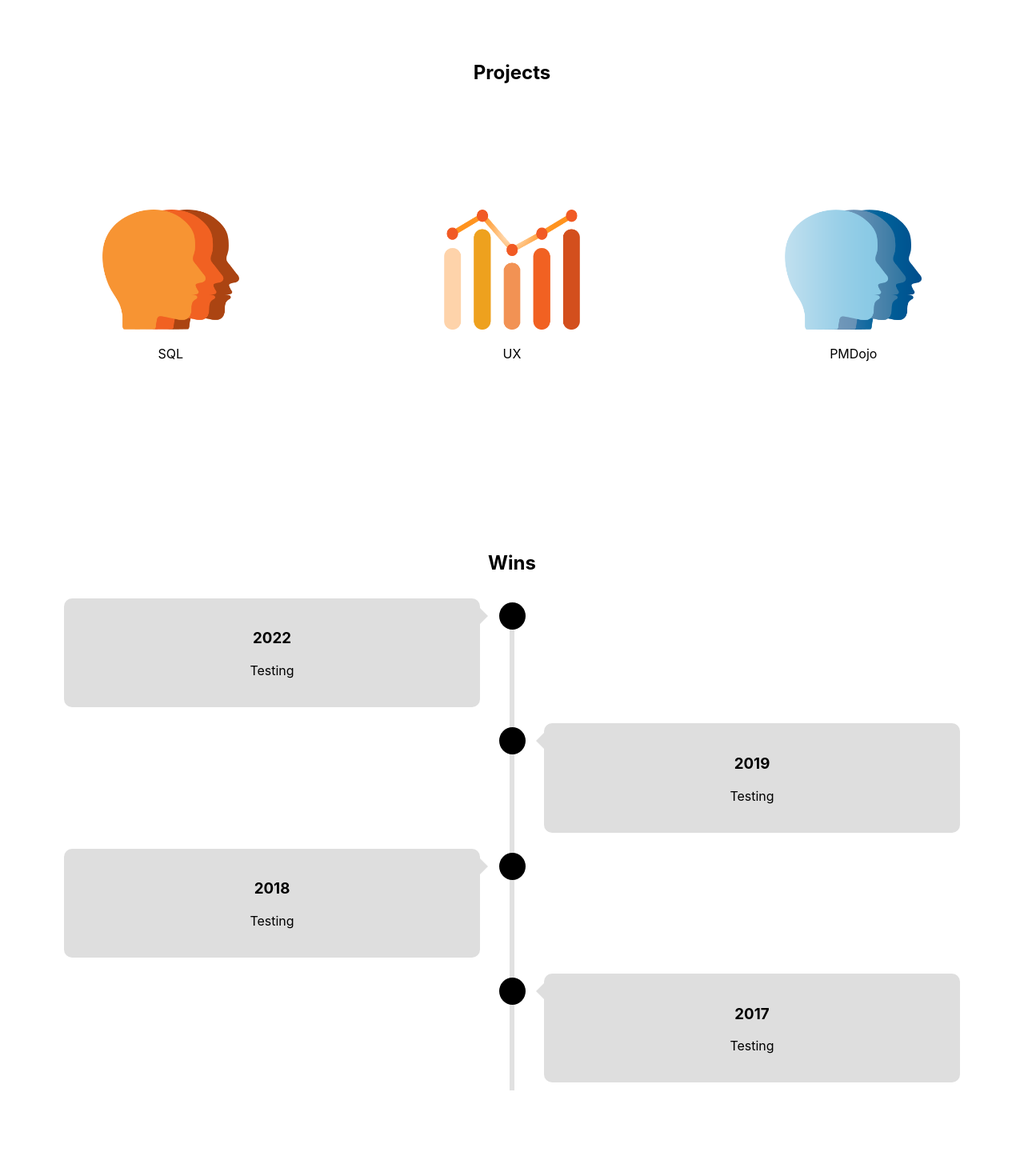
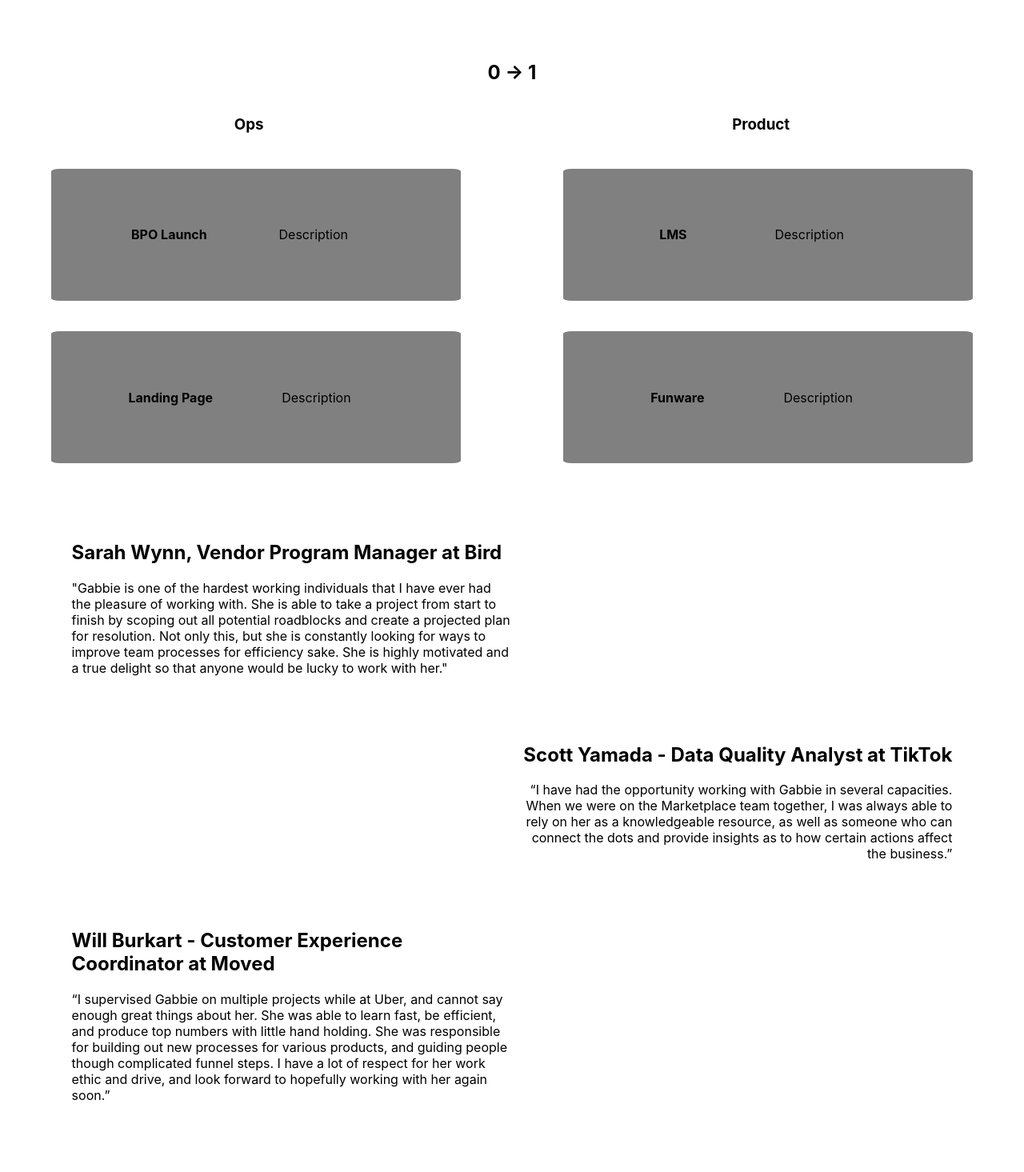
Before and after one commit to gabbiedla/portfoliov2, a React (Create React App) app: page / in a window 1280 px wide. Shown: the part 860-2325 px from the top of the page at 80% size. Before the commit the page ends 2223 px from the top, so only its background shows below. Built offline with nearby package versions, Linux system fonts and the light colour scheme.

Commit message:
recs section

```diff
--- a/src/App.js
+++ b/src/App.js
@@ -5,6 +5,7 @@ import Menu from './Components/Menu/Menu';
 import Projects from './Components/Projects/Projects';
 import Timeline from './Components/Timeline/Timeline';
 import Blog from './Components/Blog/Blog';
+import Recommendations from './Components/Recommendations/Recommendations';
 
 function App() {
   return (
@@ -22,6 +23,7 @@ function App() {
         </p>
       </header>
       <Projects />
+      <Recommendations />
       <Timeline />
       <Blog />
     </div>
--- a/src/Components/Projects/Projects.css
+++ b/src/Components/Projects/Projects.css
@@ -1,11 +1,12 @@
-.proj-container {
+.proj-section {
   min-height: 60vh;
 }
 
 h2 {
   padding-top: 5%;
 }
-.sections {
+
+/* .sections {
   display: flex;
   flex-direction: row;
   align-items: center;
@@ -26,4 +27,46 @@ h2 {
 .img3 {
   max-height: 40%;
   max-width: 40%;
+} */
+
+/* New project display */
+
+.category-container {
+  display: flex;
+  flex-wrap: wrap;
+  align-items: center;
+  justify-content: space-around;
 }
+
+.proj-container {
+  display: flex;
+  flex-wrap: wrap;
+  align-items: center;
+  justify-content: space-around;
+}
+
+.blocks {
+  display: flex;
+  flex-direction: row;
+  align-items: center;
+  justify-content: space-evenly;
+  /* border: solid; */
+  background-color: grey;
+  border-radius: 2%;
+}
+
+.box {
+  width: 40%;
+  margin-bottom: 1%;
+  margin-top: 2%;
+  padding: 4%;
+}
+
+/* .proj-name {
+  text-align: left;
+} */
+
+/* padding: 10%; */
+/* width: 40%;
+  height: 20%; */
+/* margin: 2%; */
--- a/src/Components/Projects/Projects.js
+++ b/src/Components/Projects/Projects.js
@@ -1,13 +1,35 @@
 import './Projects.css';
-import Sql from '../Projects/div2@4x.png';
-import Graph from '../Projects/chart2@4x.png';
-import Logo from '../Projects/Divtest@4x.png';
+// import Sql from '../Projects/div2@4x.png';
+// import Graph from '../Projects/chart2@4x.png';
+// import Logo from '../Projects/Divtest@4x.png';
 
 function Projects() {
   return (
-    <div className="proj-container">
-      <h2>Projects</h2>
-      <div className="sections">
+    <div className="proj-section">
+      <h2>0 &#8594; 1</h2>
+      <div className="category-container">
+        <h3 className="proj-category">Ops</h3>
+        <h3 className="proj-category">Product</h3>
+      </div>
+      <div className="proj-container">
+        <div className="blocks box">
+          <h4 className="proj-name">BPO Launch</h4>
+          <p className="proj-des">Description</p>
+        </div>
+        <div className="blocks box">
+          <h4 className="proj-name">LMS</h4>
+          <p className="proj-des">Description</p>
+        </div>
+        <div className="blocks box">
+          <h4 className="proj-name">Landing Page</h4>
+          <p className="proj-des">Description</p>
+        </div>
+        <div className="blocks box">
+          <h4 className="proj-name">Funware</h4>
+          <p className="proj-des">Description</p>
+        </div>
+      </div>
+      {/* <div className="sections">
         <div className="sql">
           <img src={Sql} className="img1" />
           <p>SQL</p>
@@ -20,7 +42,7 @@ function Projects() {
           <img src={Logo} className="img3" />
           <p>PMDojo</p>
         </div>
-      </div>
+      </div> */}
     </div>
   );
 }
--- /dev/null
+++ b/src/Components/Recommendations/Recommendations.css
@@ -0,0 +1,20 @@
+/* .recsContainer {
+  display: flex;
+  flex-direction: column;
+  align-items: center;
+  justify-content: center;
+  min-height: 60vh;
+} */
+
+.r1,
+.r3 {
+  text-align: left;
+  padding-left: 7%;
+  padding-right: 50%;
+}
+
+.r2 {
+  text-align: right;
+  padding-left: 50%;
+  padding-right: 7%;
+}
--- /dev/null
+++ b/src/Components/Recommendations/Recommendations.js
@@ -0,0 +1,46 @@
+import './Recommendations.css';
+
+function Recommendations() {
+  return (
+    <div className="recsContainer">
+      <div className="reco1">
+        <h2 className="r1">Sarah Wynn, Vendor Program Manager at Bird</h2>
+        <p className="r1">
+          "Gabbie is one of the hardest working individuals that I have ever had
+          the pleasure of working with. She is able to take a project from start
+          to finish by scoping out all potential roadblocks and create a
+          projected plan for resolution. Not only this, but she is constantly
+          looking for ways to improve team processes for efficiency sake. She is
+          highly motivated and a true delight so that anyone would be lucky to
+          work with her."
+        </p>
+      </div>
+      <div className="reco2">
+        <h2 className="r2">Scott Yamada - Data Quality Analyst at TikTok</h2>
+        <p className="r2">
+          “I have had the opportunity working with Gabbie in several capacities.
+          When we were on the Marketplace team together, I was always able to
+          rely on her as a knowledgeable resource, as well as someone who can
+          connect the dots and provide insights as to how certain actions affect
+          the business.”
+        </p>
+      </div>
+      <div className="reco3">
+        <h2 className="r3">
+          Will Burkart - Customer Experience Coordinator at Moved
+        </h2>
+        <p className="r3">
+          “I supervised Gabbie on multiple projects while at Uber, and cannot
+          say enough great things about her. She was able to learn fast, be
+          efficient, and produce top numbers with little hand holding. She was
+          responsible for building out new processes for various products, and
+          guiding people though complicated funnel steps. I have a lot of
+          respect for her work ethic and drive, and look forward to hopefully
+          working with her again soon.”
+        </p>
+      </div>
+    </div>
+  );
+}
+
+export default Recommendations;
```
